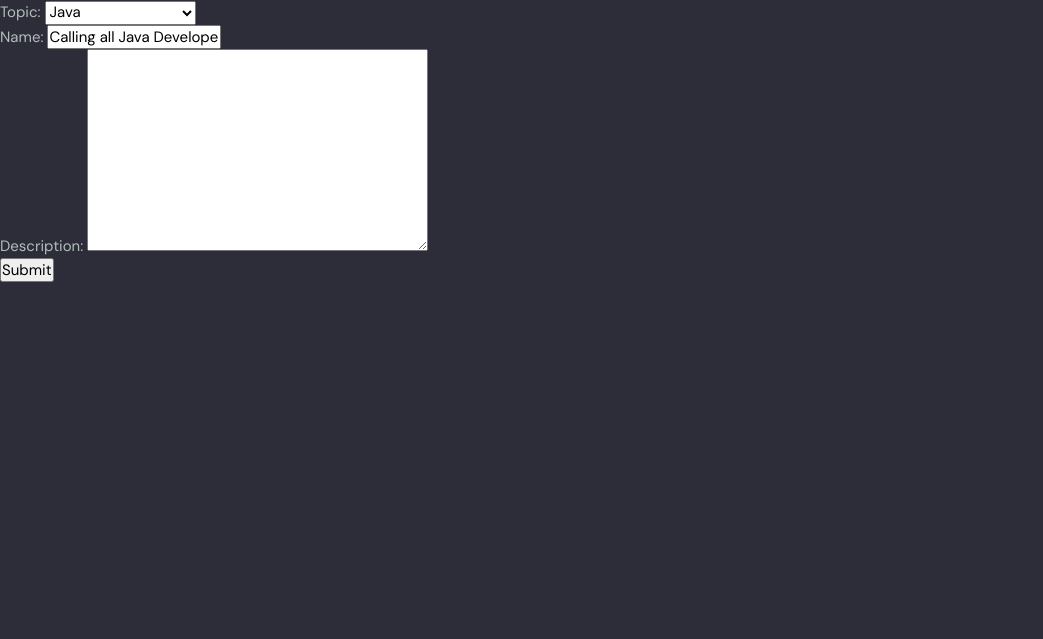
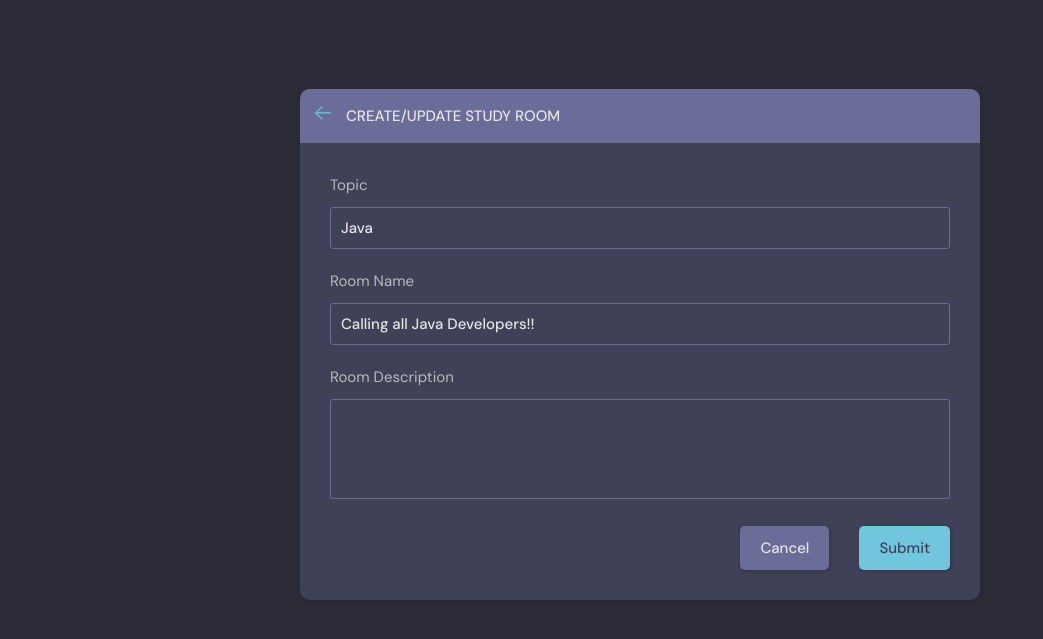
Before and after one commit to zellai/Study-Buddy-Django, a Django app: page /update-room/9 in a window 1280 px wide. Shown: the part 76-715 px from the top of the page, without its empty margins (0-1043 px from the left). Run offline with Django 4.2, Linux system fonts and the light colour scheme; a user stored in the database is signed in; data comes from the database, SQL or seed files in the repository; both versions use the stored data as it was after the commit.

Commit message:
Install Create/Update Theme

```diff
--- a/PersonalBlog/base/templates/base/room_form.html
+++ b/PersonalBlog/base/templates/base/room_form.html
@@ -1,15 +1,57 @@
 {% extends 'main.html' %}
 
 {% block content %}
+  <main class="create-room layout">
+    <div class="container">
+      <div class="layout__box">
+        <div class="layout__boxHeader">
+          <div class="layout__boxTitle">
+            <a href="{% url 'home' %}">
+              <svg version="1.1" xmlns="http://www.w3.org/2000/svg" width="32" height="32" viewBox="0 0 32 32">
+                <title>arrow-left</title>
+                <path
+                  d="M13.723 2.286l-13.723 13.714 13.719 13.714 1.616-1.611-10.96-10.96h27.625v-2.286h-27.625l10.965-10.965-1.616-1.607z">
+                </path>
+              </svg>
+            </a>
+            <h3>Create/Update Study Room</h3>
+          </div>
+        </div>
+        <div class="layout__body">
+          <form class="form" action="" method="POST">
+            {% csrf_token %}
 
-<div>
-    <form method="POST" action="">
-        {% csrf_token %}
-        {{form.as_p}}
-        <input type="submit" value="Submit"/>
-
-    </form>
-</div>
+            <div class="form__group">
+              <label for="room_topic">Topic</label>
+              <input required type="text" value="{{room.topic.name}}" name="topic" list="topic-list" />
+              <datalist id="topic-list">
+                <select id="room-topic">
+                  {% for topic in topics %}
+                  <option value="{{topic.name}}">{{topic.name}}</option>
+                  {% endfor %}
+                </select>
+              </datalist>
+            </div>
 
 
+            <div class="form__group">
+              <label for="room_name">Room Name</label>
+              {{form.name}}
+            </div>
+
+            <div class="form__group">
+              <label for="room_description">Room Description</label>
+              {{form.description}}
+            </div>
+
+            <div class="form__action">
+              <a class="btn btn--dark" href="index.html">Cancel</a>
+              <button class="btn btn--main" type="submit">Submit</button>
+            </div>
+          </form>
+        </div>
+      </div>
+    </div>
+  </main>
+
 {% endblock %}
--- a/PersonalBlog/base/views.py
+++ b/PersonalBlog/base/views.py
@@ -107,33 +107,43 @@ def userProfile(request, pk):
 @login_required(login_url='login')
 def createRoom(request):
     form = RoomForm()
+    topics = Topic.objects.all()
 
     if request.method == 'POST':
-        form = RoomForm(request.POST)
-        if form.is_valid():
-            room = form.save(commit=False)
-            room.host = request.user
-            room.save()
-            return redirect('home')
+        topic_name = request.POST.get('topic')
+        topic, created = Topic.objects.get_or_create(name=topic_name)
 
-    context = {'form': form}
+        Room.objects.create(
+            host = request.user,
+            topic = topic,
+            name = request.POST.get('name'),
+            description = request.POST.get('description')
+        )
+        return redirect('home')
+
+    context = {'form': form, 'topics':topics}
     return render(request, 'base/room_form.html', context)
 
 @login_required(login_url='login')
 def updateRoom(request, pk):
     room = Room.objects.get(id=pk)
     form = RoomForm(instance=room)
+    topics = Topic.objects.all()
+
 
     if request.user != room.host:
         return HttpResponse('You are not allowed here!!!')
 
     if request.method == 'POST':
-        form = RoomForm(request.POST, instance=room)
-        if form.is_valid():
-            form.save()
-            return redirect('home')
+        topic_name = request.POST.get('topic')
+        topic, created = Topic.objects.get_or_create(name=topic_name)
+        room.name = request.POST.get('name')
+        room.topic = topic
+        room.description = request.POST.get('description')
+        room.save()
+        return redirect('home')
 
-    context = {'form': form}
+    context = {'form': form,'topics': topics, 'room': room}
     return render(request, 'base/room_form.html', context)
 
 @login_required(login_url='login')
```
Also changed, not shown: PersonalBlog/base/templates/base/room_form_old.html (added, +15 -0 lines), PersonalBlog/base/templates/base/room_old.html (line endings or trailing spaces), PersonalBlog/db.sqlite3.
